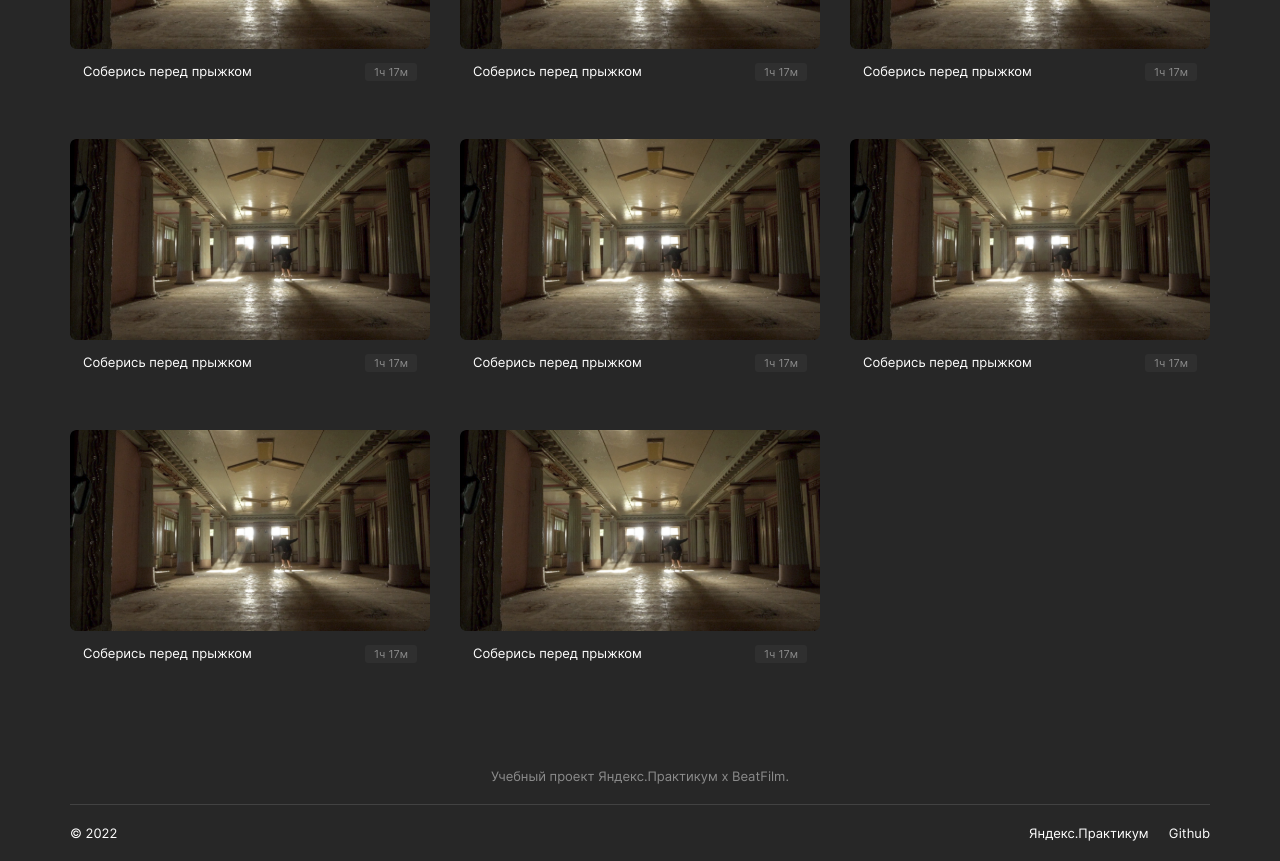
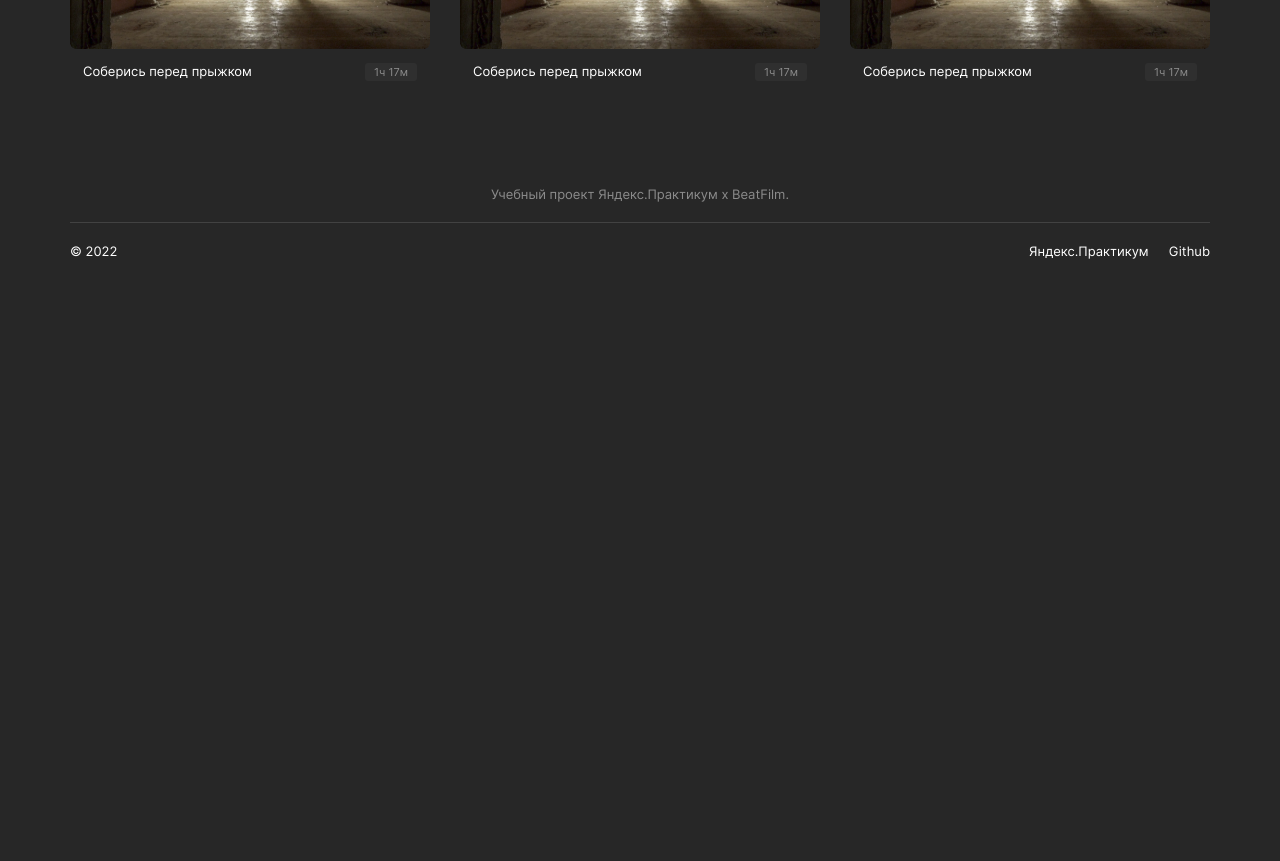
Before and after one commit to litvinovsl/movies-explorer-frontend, a React (Create React App) app: page /movies in a window 1280 px wide. Shown: the part 1080-1941 px from the top of the page. After the commit the page ends 1359 px from the top, so only its background shows below. Built offline with nearby package versions, Linux system fonts and the light colour scheme.

Commit message:
cleaned the excess

```diff
--- a/src/components/MoviesCardList/MoviesCardList.js
+++ b/src/components/MoviesCardList/MoviesCardList.js
@@ -54,31 +54,6 @@ function MoviesCardList() {
                 name={name}
                 link={foto}
             />
-            <MoviesCard
-                time={time}
-                name={name}
-                link={foto}
-            />
-            <MoviesCard
-                time={time}
-                name={name}
-                link={foto}
-            />
-            <MoviesCard
-                time={time}
-                name={name}
-                link={foto}
-            />
-            <MoviesCard
-                time={time}
-                name={name}
-                link={foto}
-            />
-            <MoviesCard
-                time={time}
-                name={name}
-                link={foto}
-            />
         </section>
     )
 };
```
Also changed, not shown: src/components/MoviesCardList/MoviesCardList.css (+0 -14 lines).
